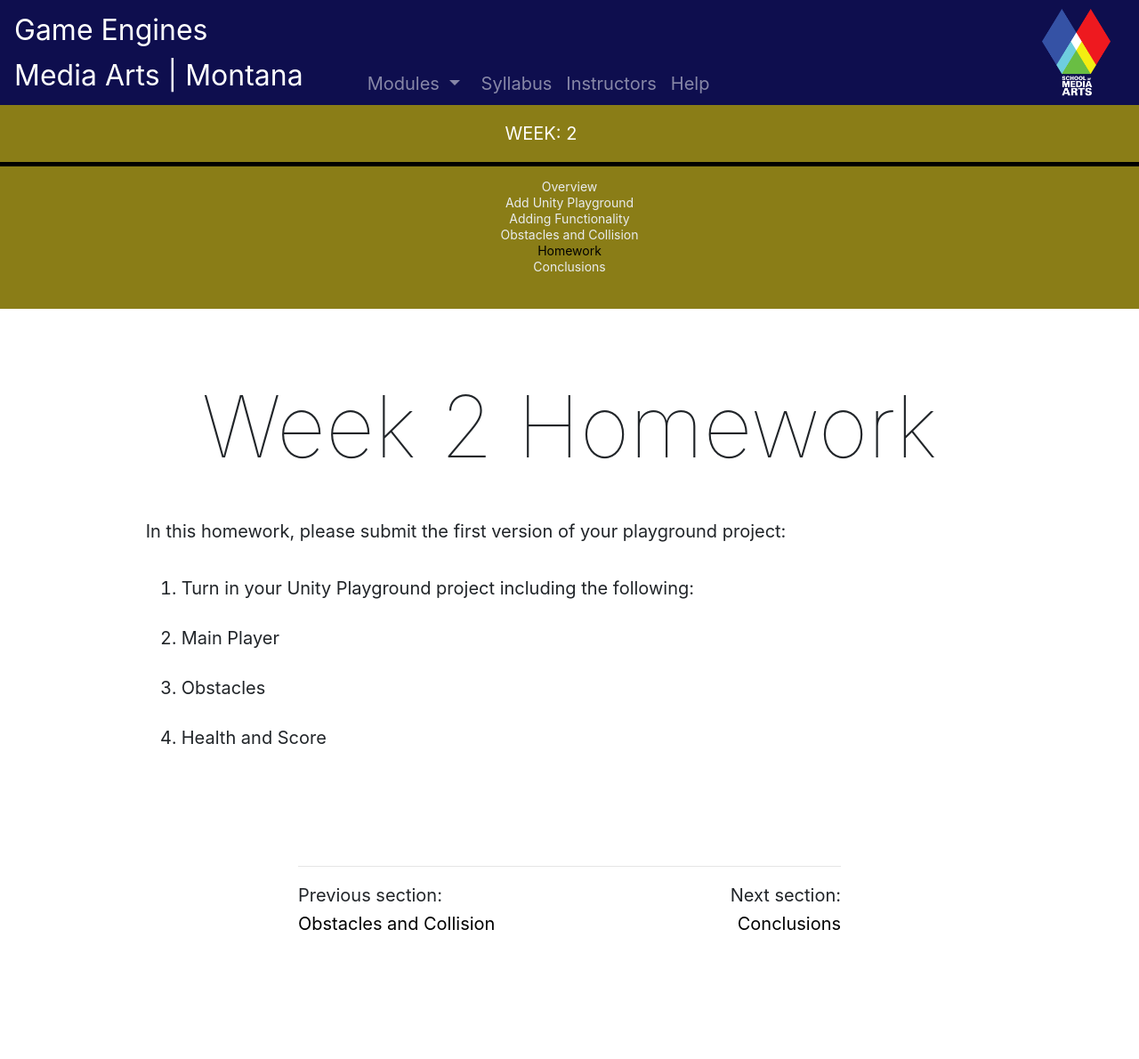
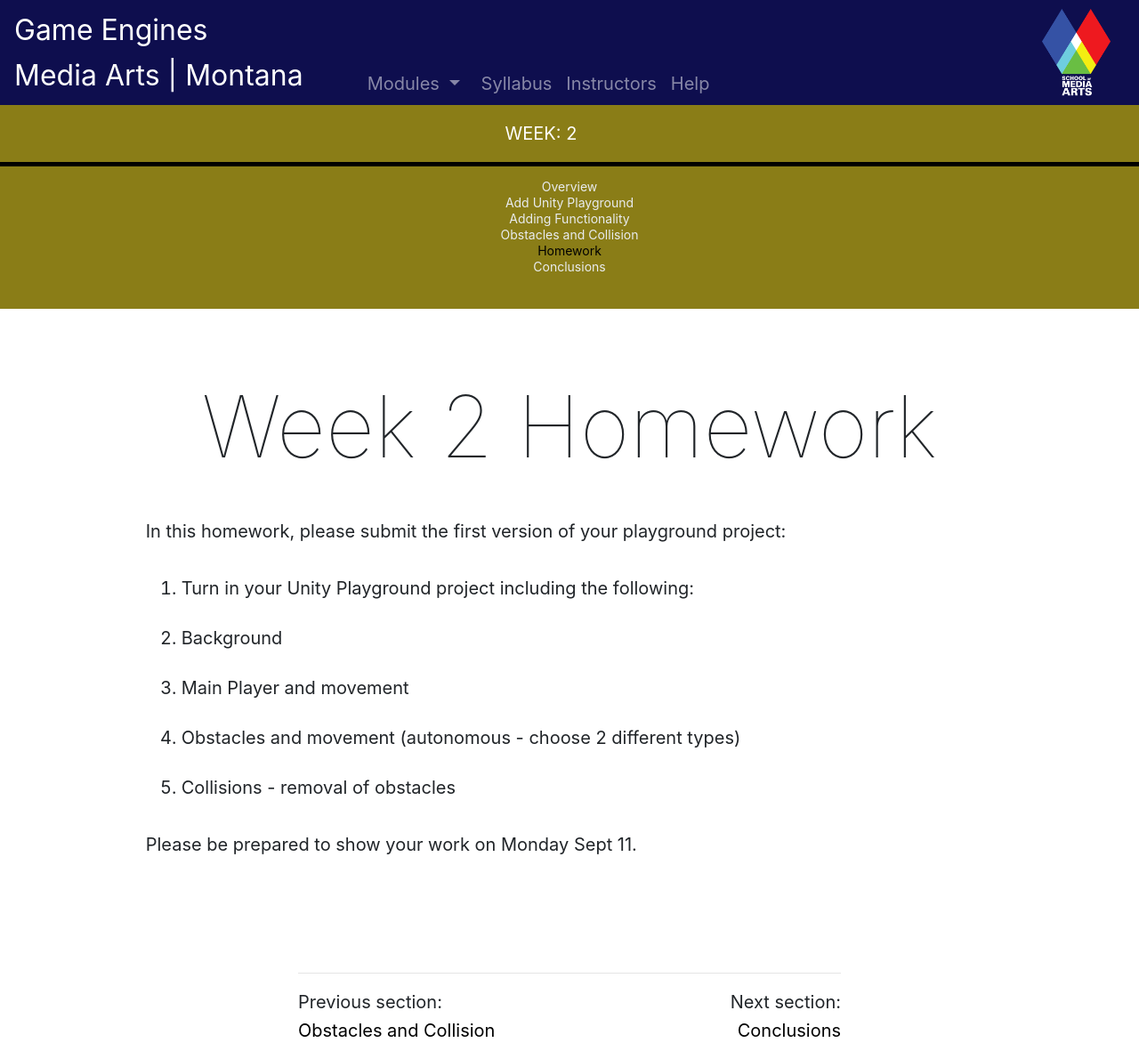
Before and after one commit to Montana-Media-Arts/460_GameEngines-Fall2023, a Jekyll site: the page built from modules/week-2/_posts/2017-01-10-homework.md, in a window 1280 px wide. Shown: the whole page at 89% size. Built offline with Jekyll 4.4.1, drawn with Linux system fonts in a browser that asks for light colours; nearby versions of some CDN libraries; before the commit the page ends 1070 px from its top, so only the background shows below that.

Commit message:
Update 2017-01-10-homework.md

```diff
--- a/modules/week-2/_posts/2017-01-10-homework.md
+++ b/modules/week-2/_posts/2017-01-10-homework.md
@@ -8,6 +8,9 @@ module: 2
 In this homework, please submit the first version of your playground project:
 
 1. Turn in your Unity Playground project including the following:
-2. Main Player
-3. Obstacles
-4. Health and Score
+2. Background
+3. Main Player and movement
+4. Obstacles and movement (autonomous - choose 2 different types)
+5. Collisions - removal of obstacles
+
+Please be prepared to show your work on Monday Sept 11.
```
